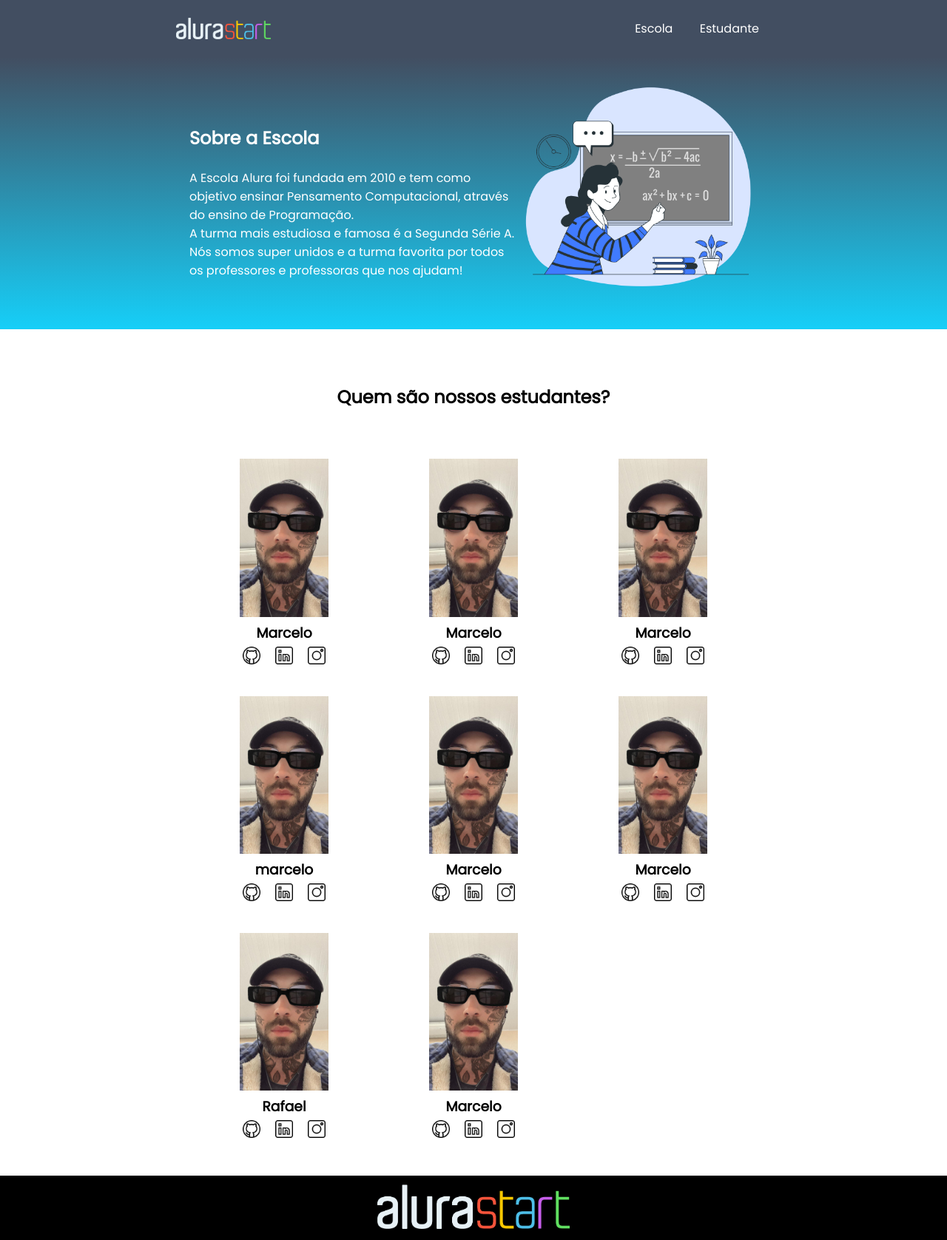
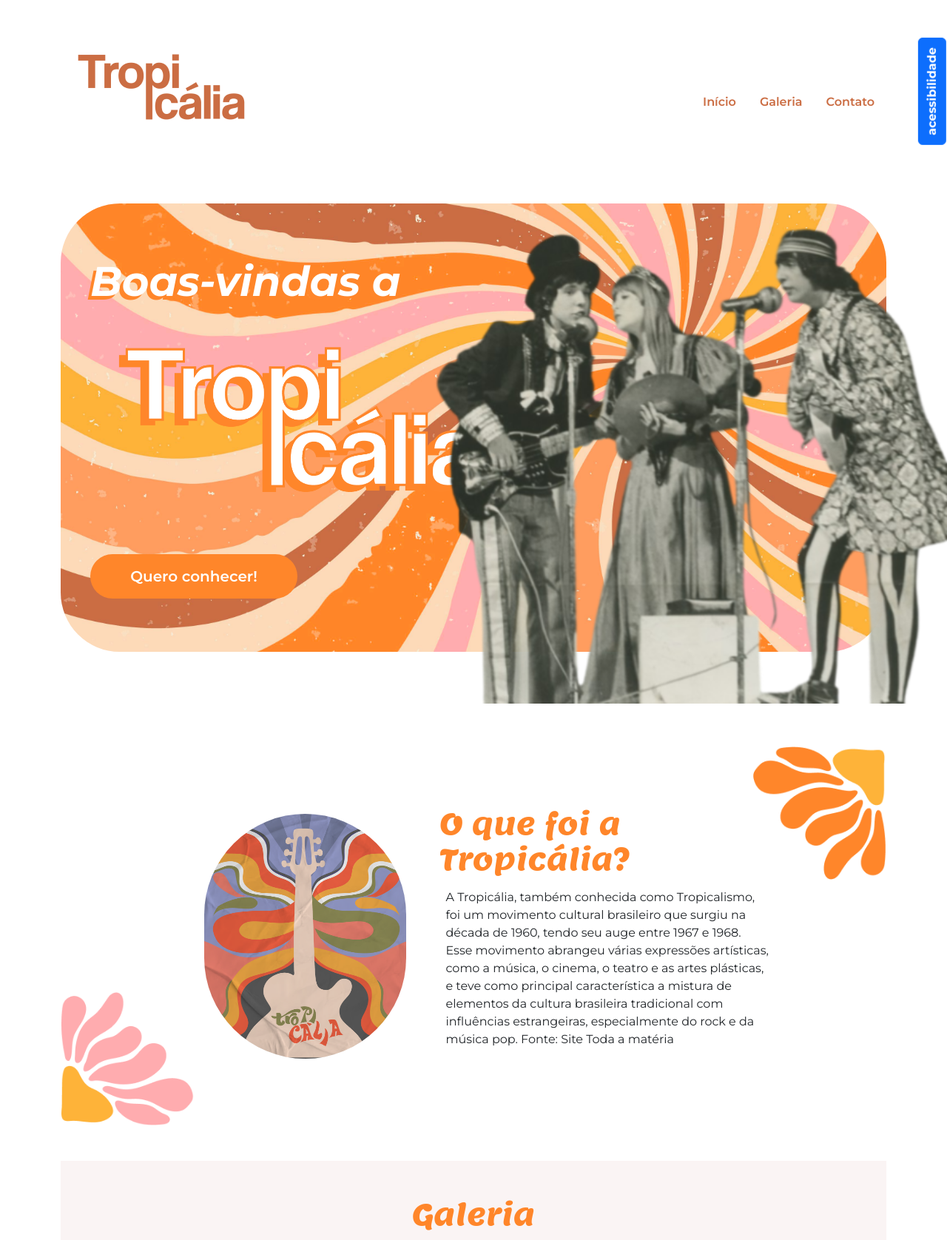
Before and after one commit to lucassiqueira0/Lucas-Site, a plain HTML site: page index.html in a window 1280 px wide. Shown: the top 1676 px of the page at 74% size. Drawn offline with nearby package versions, Linux system fonts and the light colour scheme.

Commit message:
Add files via upload

```diff
--- a/index.html
+++ b/index.html
@@ -1,100 +1,137 @@
 <!DOCTYPE html>
-<html lang="en">
+<html lang="pt-br">
+
 <head>
     <meta charset="UTF-8">
-    <meta http-equiv="X-UA-Compatible" content="IE=edge">
-    <meta name="viewport" content="width=device-width, initial-scale=1.0">
-    <title>Site Alura Start 1</title>
-    <link rel="stylesheet" href="style.css">
+    <meta name="viewport" content="width=device-width, initial-scale=1">
     <link rel="preconnect" href="https://fonts.googleapis.com">
-    <link rel="preconnect" href="https://fonts.gstatic.com" crossorigin>
-    <link href="https://fonts.googleapis.com/css2?family=Poppins&display=swap" rel="stylesheet">
+    <title>Tropicália</title>
+    <link href="https://cdnjs.cloudflare.com/ajax/libs/bootstrap/5.3.3/css/bootstrap.min.css" rel="stylesheet">
+    <link rel="stylesheet" href="https://cdnjs.cloudflare.com/ajax/libs/bootstrap-icons/1.11.3/font/bootstrap-icons.min.css">
+    <link rel="stylesheet" href="styles.css">
 </head>
+
 <body>
-    <header class="cabecalho">
-        <img class="cabecalho-imagem" src="alurastart logo.png" alt="logo da alura start">
-        <ul class="cabecalho-lista">
-            <li class="cabecalho-lista-item">Escola</li>
-            <li class="cabecalho-lista-item">Estudante</li>
-        </ul>
+    <header class=" p-5">
+
+        <nav class="container d-flex justify-content-between align-items-center" >
+            <img src="img/logo.png" class="nav-img " loading="lazy">
+            <ul class="nav mt-5">
+                <li class="nav-item"><a class="nav-link" href="#inicio">Início</a></li>
+                <li class="nav-item"><a class="nav-link" href="#galeria">Galeria</a></li>
+                <li class="nav-item"><a class="nav-link" href="#contato">Contato</a></li>
+            </ul>
+            <div id="acessibilidade" class="menu-acessibilidade">
+                <button id="botao-acessibilidade" class="btn btn-primary fw-bold rotacao-botao" aria-expanded="false">acessibilidade</button>
+                <div id="opcoes-acessibilidade" class="opcoes-acessibilidade apresenta-lista">
+                    <button id="aumentar-fonte" class="btn btn-primary fw-bold" aria-label="Aumentar o tamanho da fonte">A+</button>
+                    <button id="diminuir-fonte" class="btn btn-primary fw-bold" aria-label="diminuir o tamanho da fonte">A-</button>
+                    <button id="alterna-contraste" class="btn btn-primary fw-bold" aria-label="Alterna o contraste de cores"> <i class="bi bi-shadows"></i></button>
+                </div>
+            </div>
+        </nav>
+
     </header>
-    <section class="escola">
-        <div class="escola-div-conteudo">
-            <h2 class="escola-titulo">Sobre a Escola</h2>
-            <p class="escola-texto-um">A Escola Alura foi fundada em 2010 e tem como objetivo ensinar Pensamento Computacional, através do ensino de  Programação.</p>
-            <p class="escola-texto-dois">A turma mais estudiosa e famosa é a Segunda Série A. Nós somos super unidos e a turma favorita por todos os professores e professoras que nos ajudam!</p>
-        </div>
-        <img class="escola-imagem" src="Formula-bro.png" alt="imagem que representa uma professora em sala de aula">
-    </section>
-    <section class="estudante">
-        <h2 class="estudante-titulo">Quem são nossos estudantes?</h2>
-        <div class="estudante-todos">
-        <span></span>
-        <div class="estudante-div">
-            <img class="estudante-imagem" src="Marcelo.jpeg" alt="foto do marcelo">
-            <h3 class="estudante-nome">Marcelo</h3>
-            <a href="https://github.com/marcelopaludetto"><img class="estudante-icone" src="github.png" alt="icone github"></a>
-            <a href="https://linkedin.com/marcelopaludetto"><img class="estudante-icone" src="linkedin.png" alt="icone linkedin"></a>
-            <a href="https://instagram.com/marcelopaludetto"><img class="estudante-icone" src="instagram.png" alt="icone instagram"></a>
-        </div>
-        <div class="estudante-div">
-            <img class="estudante-imagem" src="Marcelo.jpeg" alt="Marcelo">
-            <h3 class="estudante-nome">Marcelo</h3>
-            <a href="https://github.com/GabrielaM-L"><img class="estudante-icone" src="github.png" alt="icone github"></a>
-            <a href="https://www.linkedin.com/in/gabriela-marcomini-de-lima/"><img class="estudante-icone" src="linkedin.png" alt="icone linkedin"></a>
-            <a href="https://www.instagram.com/gabriela_marcomini/"><img class="estudante-icone" src="instagram.png" alt="icone instagram"></a>
-        </div>
-        <div class="estudante-div">
-            <img class="estudante-imagem" src="Marcelo.jpeg" alt="Marcelo">
-            <h3 class="estudante-nome">Marcelo</h3>
-            <a href="https://github.com/LizandraDuarte40"><img class="estudante-icone" src="github.png" alt="icone github"></a>
-            <a href="https://www.linkedin.com/in/lizandrarlm-duarte/"><img class="estudante-icone" src="linkedin.png" alt="icone linkedin"></a>
-            <a href="https://www.instagram.com/lizandrarlm"><img class="estudante-icone" src="instagram.png" alt="icone instagram"></a>
-        </div>
-        <span></span>
-        <span></span>
-        <div class="estudante-div">
-            <img class="estudante-imagem" src="Marcelo.jpeg" alt="Marcelo">
-            <h3 class="estudante-nome">marcelo</h3>
-            <a href="https://github.com/JoiceAlura"><img class="estudante-icone" src="github.png" alt="icone github"></a>
-            <a href="https://www.linkedin.com/in/joicebarbaresco/"><img class="estudante-icone" src="linkedin.png" alt="icone linkedin"></a>
-            <a href="https://www.instagram.com/joicebarbaresco/"><img class="estudante-icone" src="instagram.png" alt="icone instagram"></a>
-        </div>
-        <div class="estudante-div">
-            <img class="estudante-imagem" src="Marcelo.jpeg" alt="foto da maria">
-            <h3 class="estudante-nome">Marcelo</h3>
-            <a href="https://github.com/MagePSR"><img class="estudante-icone" src="github.png" alt="icone github"></a>
-            <a href="https://www.linkedin.com/in/mariageovanna"><img class="estudante-icone" src="linkedin.png" alt="icone linkedin"></a>
-            <a href="https://www.instagram.com/magpsr/"><img class="estudante-icone" src="instagram.png" alt="icone instagram"></a>
-        </div>
-        <div class="estudante-div">
-            <img class="estudante-imagem" src="Marcelo.jpeg" alt="Marcelo">
-            <h3 class="estudante-nome">Marcelo</h3>
-            <img class="estudante-icone" src="github.png" alt="icone github">
-            <a href="https://www.linkedin.com/in/olhe/"><img class="estudante-icone" src="linkedin.png" alt="icone linkedin"></a>
-            <a href="https://github.com/olhe12"><img class="estudante-icone" src="instagram.png" alt="icone instagram"></a>
-        </div>
-        <span></span>
-        <span></span>
-        <div class="estudante-div">
-            <img class="estudante-imagem" src="Marcelo.jpeg" alt="Marcelo">
-            <h3 class="estudante-nome">Rafael</h3>
-            <a href="https://github.com/rafaelamunhoz12"><img class="estudante-icone" src="github.png" alt="icone github"></a>
-            <a href="http://linkedin.com/in/rafaela-felix-munhoz-oliveira-02160a10a"><img class="estudante-icone" src="linkedin.png" alt="icone linkedin"></a>
-            <a href="https://www.instagram.com/rafafmo/"><img class="estudante-icone" src="instagram.png" alt="icone instagram"></a>
-        </div>
-        <div class="estudante-div">
-            <img class="estudante-imagem" src="Marcelo.jpeg" alt="Marcelo">
-            <h3 class="estudante-nome">Marcelo</h3>
-            <a href="https://github.com/Thaispianucci"><img class="estudante-icone" src="github.png" alt="icone github"></a>
-            <a href="https://www.linkedin.com/in/thais-pianucci-benedicto-54a9a416/"><img class="estudante-icone" src="linkedin.png" alt="icone linkedin"></a>
-            <a href="https://www.instagram.com/thaispianucci/"><img class="estudante-icone" src="instagram.png" alt="icone instagram"></a>
-        </div>
 
-    </div>
-    </section>
-    <footer class="rodape">
-        <img class="rodape-imagem"src="alurastart logo.png" alt="logo da alura start">
+
+    <main class="container my-5">
+
+        <section id="inicio" class="my-5">
+            <div class="inicio-fundo d-flex justify-content-between align-items-center">
+                <div class="esquerda-conteudo">
+                    <h1 class="display-4 text-white fst-italic fw-bold">Boas-vindas a</h1>
+                    <img src="img/logo-2.png" class="mb-3" width="563"
+                        height="278" loading="lazy">
+                    <a href="#tropicalia"
+                        class="btn btn-primary btn-lg botao-inicio fw-semibold">Quero
+                        conhecer!</a>
+                </div>
+                <img src="img/lossy-page1-640px-Os_Mutantes.tif (1).png" alt="A imagem apresenta o grupo musical Os mutantes, sao tres pessoas cantando em um microfone" title="Os mutantes - CC0 Domínio Público / Acervo Arquivo Nacional" class="img-fluid img-inicio">
+
+              </div>
+        </section>
+
+        <section id="tropicalia" class="my-5 pt-6 secao-tropicalia" tabindex="0" aria-label="Seção explicativa sobre a tropicália">
+            <div class="container d-flex align-items-center ">
+                <div class="col-4 d-flex justify-content-center ">
+                    <img src="img/image (1).png" class="rounded-pill" width="273" height="331" loading="lazy">
+                </div>
+                <div class="col-5">
+                    <h2>O que foi a Tropicália?</h2>
+                    <p class="p-2">A Tropicália, também conhecida como Tropicalismo, foi um movimento cultural
+                        brasileiro que surgiu na década de 1960, tendo seu auge entre 1967 e 1968. Esse movimento
+                        abrangeu várias expressões artísticas, como a música, o cinema, o teatro e as artes plásticas, e
+                        teve como principal característica a mistura de elementos da cultura brasileira tradicional com
+                        influências estrangeiras, especialmente do rock e da música pop. Fonte: Site Toda a matéria</p>
+                </div>
+            </div>
+        </section>
+
+        <section id="galeria" tabindex="0" aria-label="Seção de galeria de imagens">
+            <h2 class="text-center pt-5">Galeria</h2>
+            <div class="container p-3 mt-3 fundo-galeria ">
+
+                <div class="row justify-content-md-center">
+                    <div class="col-md-4">
+                        <img src="img/lossy-page1-640px-Jorge_Ben_e_o_Trio_Mocotó_no_Teatro_da_Lagoa,_1971.tif.jpg"
+                            class="img-fluid rounded-5" loading="lazy">
+                    </div>
+                    <div class="col-md-4">
+                        <img src="img/lossy-page1-640px-Os_Mutantes_2.tif.jpg" class="img-fluid rounded-5"
+                            loading="lazy">
+                    </div>
+                </div>
+                <div class="row mt-4  justify-content-md-center">
+                    <div class="col-md-4">
+                        <img src="img/lossy-page1-640px-Gilberto_Gil_nos_anos_1960.tif.jpg" class="img-fluid rounded-5" loading="lazy">
+                    </div>
+                    <div class="col-md-4">
+                        <img src="img/lossy-page1-640px-Caetano_Veloso_no_III_Festival_da_Música_Popular.tif.jpg"
+                            class="img-fluid rounded-5" loading="lazy">
+                    </div>
+                </div>
+             </div>
+        </section>
+
+        <section id="contato">
+            <div class="container p-5 d-flex justify-content-center">
+                <div class="col-md-8 col-lg-10 rounded-5 formulario"> <!-- Caixa do formulário com 60% de largura -->
+                    <h2 class="mb-3">Entre em contato</h2>
+                    <form>
+                        <div class="form-group mb-3">
+                            <label for="nome">Nome</label>
+                            <input type="text" id="nome" name="nome" class="form-control rounded-3 mt-1"
+                                placeholder="Digite seu nome completo">
+                        </div>
+                        <div class="form-group mb-3">
+                            <label for="email">Email</label>
+                            <input type="email" id="email" name="email" class="form-control rounded-3 mt-1"
+                                placeholder="Digite seu email">
+                        </div>
+                        <div class="form-group mb-3">
+                            <label for="mensagem">Mensagem</label>
+                            <textarea id="mensagem" name="mensagem" class="form-control rounded-4 mt-2" rows="4"
+                                placeholder="Escreva sua mensagem"></textarea>
+                        </div>
+                        <div class="d-grid gap-2">
+                            <button type="submit" class="btn btn-primary btn-lg rounded-pill">Enviar
+                                mensagem</button>
+                        </div>
+                    </form>
+                </div>
+            </div>
+        </section>
+    </main>
+    <footer class="text-center p-3 fst-italic">
+        <p>Acesse nossas redes:</p>
+        <i class="bi bi-whatsapp"></i>
+        <i class="bi bi-instagram"></i>
+        <i class="bi bi-tiktok"></i>
+        <p class="mt-3">Desenvolvido por Start by Alura. Projeto fictício sem fins comerciais.</p>
     </footer>
+    <script src="https://cdnjs.cloudflare.com/ajax/libs/scrollReveal.js/4.0.9/scrollreveal.js"></script>
+    <script src="script.js"></script>
+
 </body>
+
 </html>
--- /dev/null
+++ b/script.js
@@ -0,0 +1,43 @@
+document.addEventListener('DOMContentLoaded', function(){
+    const botaoDeAcessibilidade = document.getElementById('botao-acessibilidade')
+    const opcoesDeAcessibilidade = document.getElementById('opcoes-acessibilidade')
+
+    botaoDeAcessibilidade.addEventListener('click', function (){
+     botaoDeAcessibilidade.classList.toggle('rotacao-botao');
+     opcoesDeAcessibilidade.classList.toggle('apresenta-lista')
+
+     const botaoSelecionado = botaoDeAcessibilidade.getAttribute('aria-expanded') === 'true';
+     botaoDeAcessibilidade.setAttribute('aria-expanded', !botaoSelecionado)
+
+    })
+
+     const aumentaFonteBotao = document.getElementById('aumentar-fonte');
+     const diminuiFonteBotao = document.getElementById('diminuir-fonte');
+
+     const alternaContraste = document.getElementById('alterna-contraste')
+
+     let tamanhoAtualFonte = 1;
+
+     aumentaFonteBotao.addEventListener('click', function(){
+         tamanhoAtualFonte += 0.1;
+         document.body.style.fontSize = `${tamanhoAtualFonte}rem`
+
+     })
+
+     diminuiFonteBotao.addEventListener('click', function(){
+         tamanhoAtualFonte -= 0.1;
+         document.body.style.fontSize = `${tamanhoAtualFonte}rem`
+
+     })
+
+     alternaContraste.addEventListener('click', function(){
+         document.body.classList.toggle('alto-contraste')
+     })
+
+
+ })
+
+ ScrollReveal().reveal('#inicio', { delay: 500 });
+ ScrollReveal().reveal('#tropicalia', { delay: 500 });
+ ScrollReveal().reveal('#galeria', { delay: 500 });
+ ScrollReveal().reveal('#contato', { delay: 500 });
--- /dev/null
+++ b/styles.css
@@ -0,0 +1,200 @@
+@import url('https://fonts.googleapis.com/css2?family=Montserrat:ital,wght@0,100..900;1,100..900&display=swap');
+@import url('https://fonts.googleapis.com/css2?family=Lemon&display=swap');
+
+:root {
+    --laranja-claro: #FF862A;
+    --alto-contraste-fundo: #000000;
+    --alto-contraste-texto: #ffffff;
+    --alto-contraste-link: #ffd700;
+}
+
+body {
+    font-size: 1rem;
+    font-family: 'Montserrat';
+}
+
+header {
+    background-color: #ffffff;
+}
+
+
+section {
+    padding-bottom: 5rem;
+}
+
+
+.nav-link {
+    color: #CB6D43;
+    font-weight: 600;
+}
+
+.inicio-fundo {
+    /* aula 3 */
+    background-image: url('img/4965007.jpg');
+    /* Substitua pelo caminho da sua imagem */
+    background-size: cover;
+    background-position: right;
+    border-radius: 80px;
+    width: 100%;
+    height: 606px;
+    padding: 40px;
+    margin: 0 auto;
+}
+
+/* posicionamento para a imagem à direita */
+.img-inicio {
+    position: absolute;
+    right: 0;
+    top: 18rem;
+    width: 45rem;
+    height: auto;
+}
+
+
+.esquerda-conteudo {
+    display: flex;
+    flex-direction: column;
+    align-items: flex-start;
+    gap: 1rem;
+}
+
+
+.botao-inicio {
+    background-color: var(--laranja-claro);
+    border-radius: 30px;
+    border: none;
+    width: 14em;
+    height: 3em;
+    align-content: center;
+
+}
+
+.display-4 {
+    text-shadow: -5px 5px var(--laranja-claro);
+}
+
+
+#tropicalia {
+    position: relative;
+    padding-top: 5rem;
+    margin-top: 3rem;
+    margin-bottom: 3rem;
+    background: url('img/flor.png') top right no-repeat,
+        url('img/flor-esquerda.png') bottom left no-repeat;
+    background-size: 180px 180px;
+    /* Ajuste o tamanho conforme necessário */
+}
+
+#tropicalia .container {
+    display: flex;
+    align-items: center;
+    justify-content: center;
+    position: relative;
+    z-index: 1;
+    /* Garante que o conteúdo fica acima das imagens do background */
+}
+
+
+h2 {
+    font-family: 'Lemon', serif;
+    font-size: 2.5em;
+    font-style: normal;
+    color: var(--laranja-claro);
+}
+
+#galeria {
+    background-color: #FAF4F4;
+
+}
+
+.fundo-galeria {
+    background: url('img/flor-bottom-direita.png') bottom right no-repeat;
+    background-size: 180px 180px;
+}
+
+#contato {
+    background-image: url('img/4965007.jpg');
+    background-size: cover;
+    padding: 4rem 0;
+    /* Espaçamento interno para a seção de contato */
+
+}
+
+.formulario {
+    background-color: #ffffff;
+    padding: 2rem;
+    /* Espaçamento interno dentro do formulário */
+    border-radius: 10px;
+    /* Borda arredondada para o formulário */
+    box-shadow: 0 0 10px rgba(0, 0, 0, 0.1);
+    /* Sombra suave para destacar o formulário */
+    font-weight: bold;
+}
+
+.formulario button {
+    background-color: #CB6D43;
+    border: none;
+    font-weight: bold;
+}
+
+.form-control {
+    background-color: #F1EDEF;
+}
+.menu-acessibilidade{
+    position: fixed;
+    top:2rem;
+    right:20px;
+    z-index: 1000;
+}
+
+.rotacao-botao{
+    transform: rotate(-90deg);
+    transform-origin: right center;
+}
+
+.opcoes-acessibilidade{
+    margin-top:10px;
+    display: flex;
+    flex-direction: column;
+}
+
+.opcoes-acessibilidade button{
+    margin-bottom: 5px;
+}
+.apresenta-lista{
+    display: none;
+}
+
+.alto-contraste{
+    background-color: var(--alto-contraste-fundo);
+    color: var(--alto-contraste-texto);
+}
+
+.alto-contraste header,
+.alto-contraste footer,
+.alto-contraste .formulario{
+    background-color: var(--alto-contraste-fundo);
+    color: var(--alto-contraste-texto);
+}
+
+.alto-contraste .nav-link{
+    color: var(--alto-contraste-link);
+}
+
+.alto-contraste .botao-inicio,
+.alto-contraste .formulario button,
+.alto-contraste .btn-primary{
+    background-color: var(--alto-contraste-link);
+    color: var(--alto-contraste-fundo)
+}
+
+.alto-contraste #tropicalia {
+    background: none;
+}
+
+.alto-contraste #galeria {
+    background-color: var(--alto-contraste-fundo);
+}
+.alto-contraste .fundo-galeria {
+    background: none;
+}
```
Also changed, not shown: img/4965007.jpg (added), img/flor-bottom-direita.png (added), img/flor-esquerda.png (added), img/flor.png (added), img/image (1).png (added), img/logo-2.png (added), img/logo.png (added), img/lossy-page1-640px-Caetano_Veloso_no_III_Festival_da_Música_Popular.tif.jpg (added), img/lossy-page1-640px-Gilberto_Gil_nos_anos_1960.tif.jpg (added), img/lossy-page1-640px-Jorge_Ben_e_o_Trio_Mocotó_no_Teatro_da_Lagoa,_1971.tif.jpg (added), img/lossy-page1-640px-Os_Mutantes.tif (1).png (added), img/lossy-page1-640px-Os_Mutantes_2.tif.jpg (added), 1 other file.
